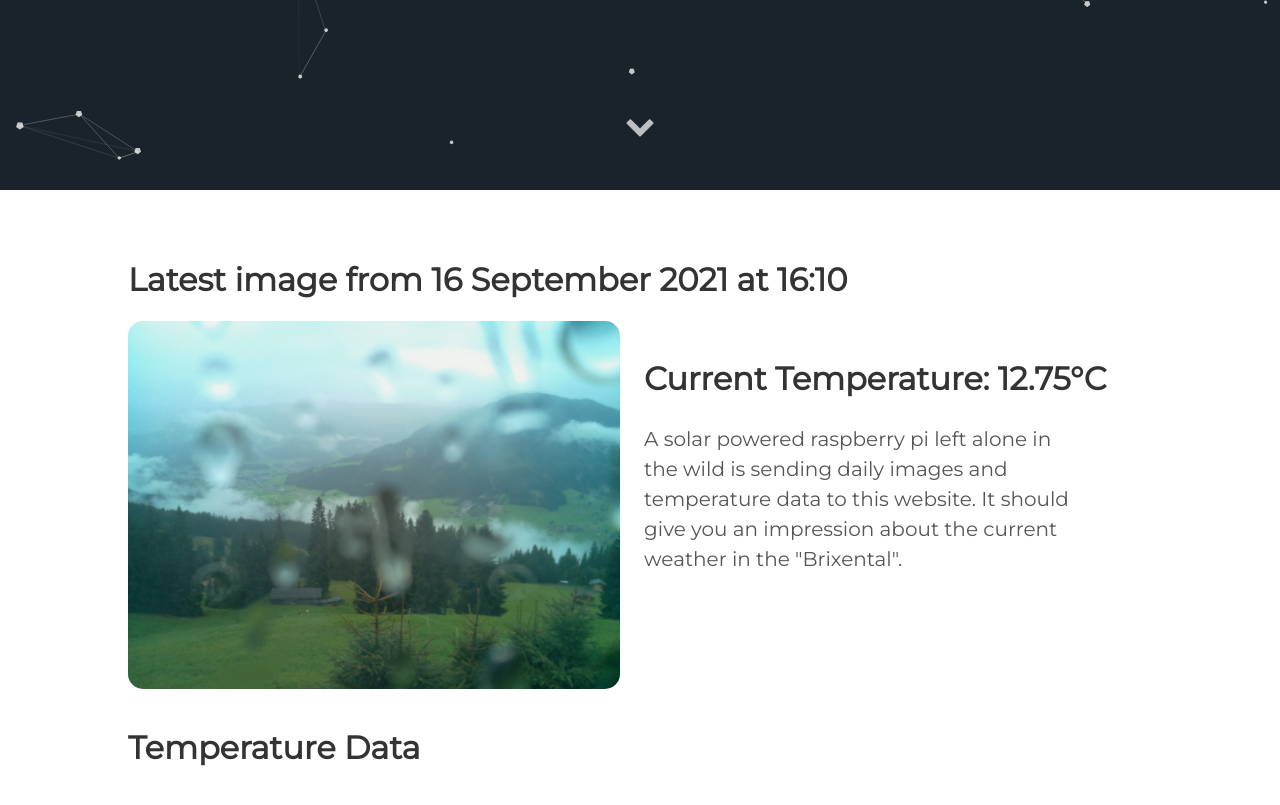
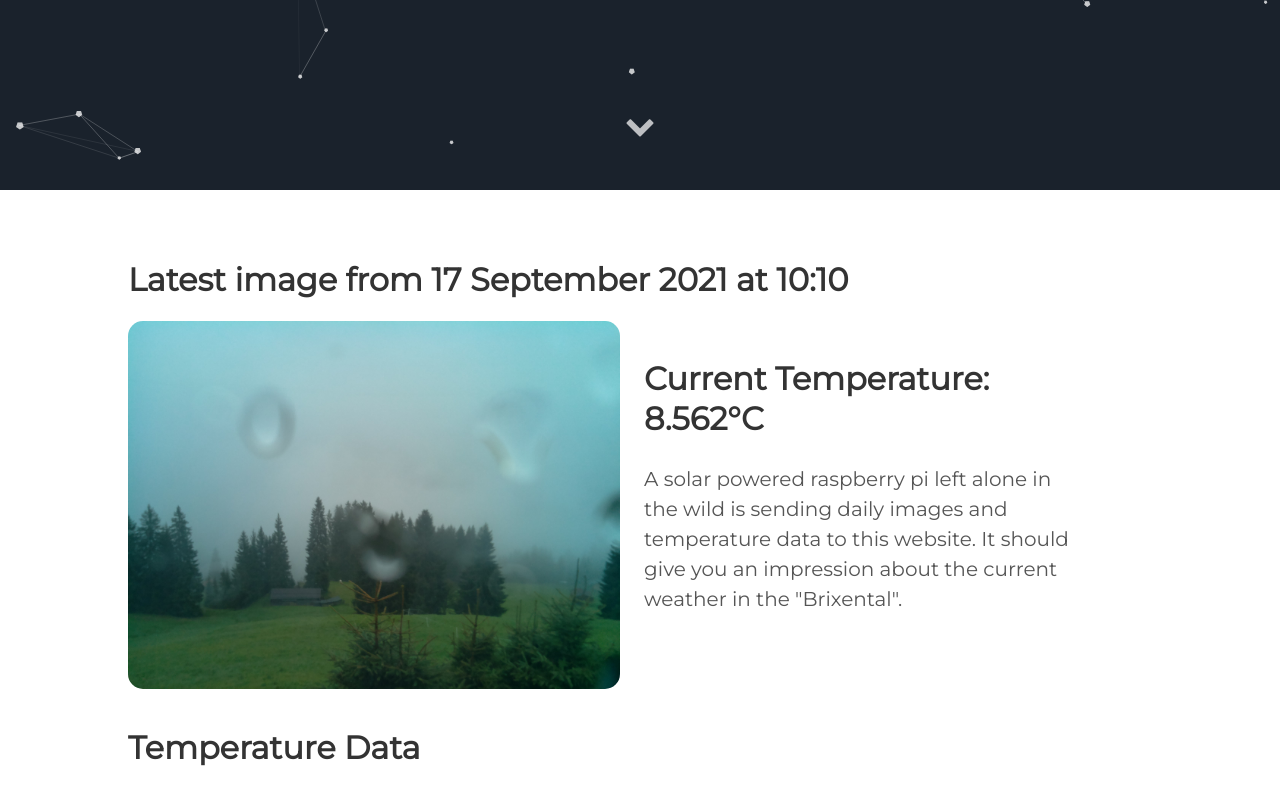
Before and after one commit to vektorious/vektorious.github.io, a Jekyll site: the page built from resources/huette.md, in a window 1280 px wide and 900 px high, scrolled down 710 px. Shown: the top 805 px of the window. Built offline with Jekyll 4.4.1, drawn with Linux system fonts in a browser that asks for light colours.

Commit message:
I'm a bot beep boop

```diff
--- a/resources/huette.md
+++ b/resources/huette.md
@@ -6,13 +6,13 @@ image: '/assets/img/'
 description: 'Live image from the Austrian alps'
 twitter_text: ' '
 ---
-## Latest image from 16 September 2021 at 16:10
+## Latest image from 17 September 2021 at 10:10
 <div class="huette">
   <div class="huette-image">
     <img src="{{ "/assets/img/huette.jpg" | prepend: site.baseurl }}">
   </div>
   <div class="huette-text">
-        <h2>Current Temperature: 12.75°C</h2>
+        <h2>Current Temperature: 8.562°C</h2>
         <p>A solar powered raspberry pi left alone in the wild is sending daily images and temperature data to this website. It should give you an impression about the current weather in the "Brixental".</p>
 
   </div>
```
Also changed, not shown: rpi-script/2021-09-17_100933.txt (renamed from rpi-script/2021-09-16_160935.txt, +6 -5 lines), rpi-script/huette.md (+2 -2 lines), assets/img/huette.jpg, assets/img/temp_plot.png, rpi-script/temp_plot.png, 1 other file.
